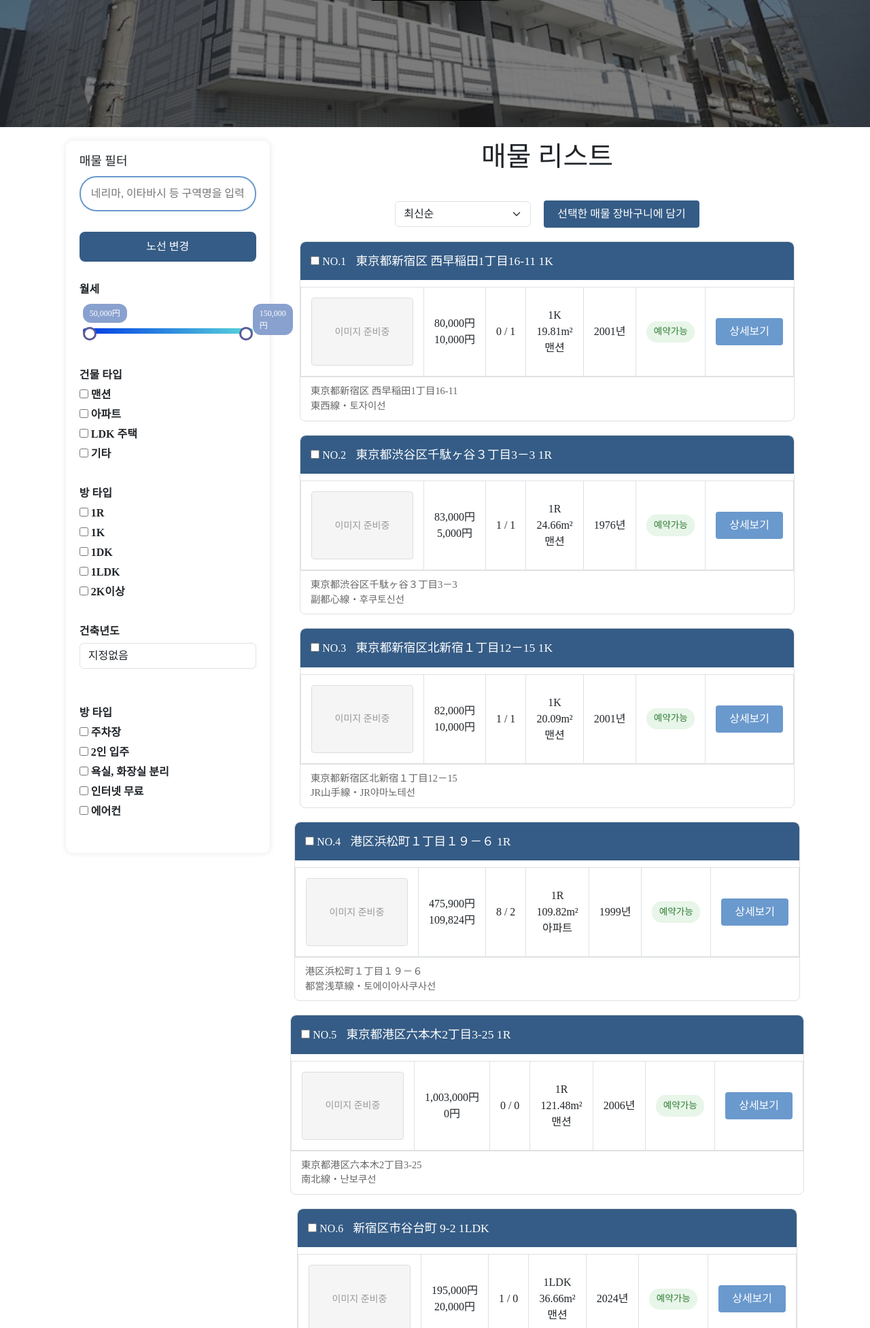
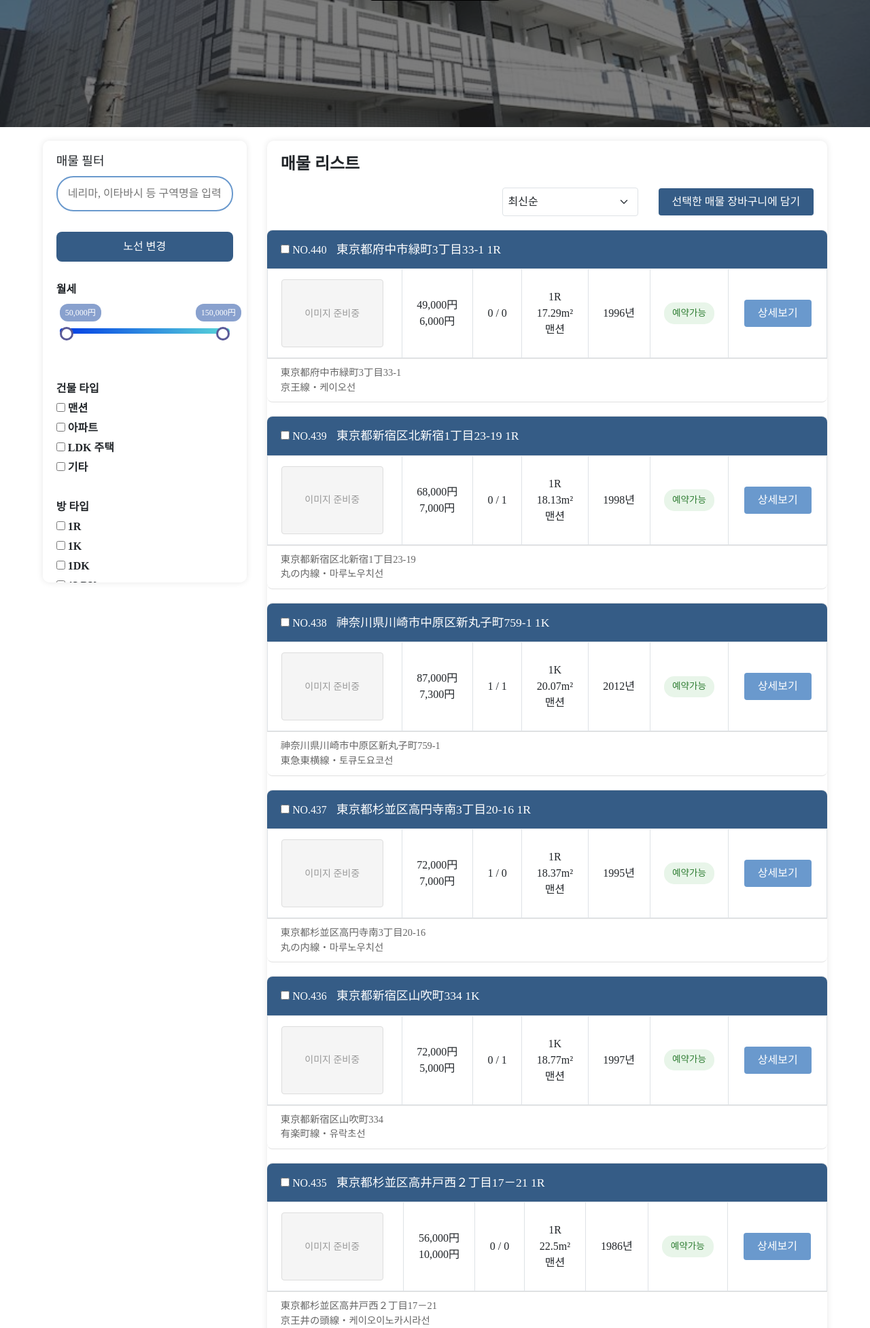
Before and after one commit to chelsea930730/V6Project, a Spring Boot app: page /property/list in a window 1280 px wide. Shown: the part 393-2347 px from the top of the page at 68% size. Run offline with Spring Boot 4, Linux system fonts and the light colour scheme; data comes from the database, SQL or seed files in the repository; some of the project's set-up classes (security, data sources, template engines, error pages and the like) are left out, and stand-ins take their place; some libraries are stand-ins or nearby versions.

Commit message:
정렬 필터 적용, 월세 슬라이더 변경, 매물 리스트 박스 설정, 매물 필터 전체가 보이지 않는 것 해결.
list.html, memul.css, memul.js 수정

```diff
--- a/src/main/resources/static/css/memul.css
+++ b/src/main/resources/static/css/memul.css
@@ -1,12 +1,13 @@
 /* 기본 스타일 */
+html, body {
+	overflow-x: hidden; /* ✅ 가로 스크롤바 제거 */
+}
 /* 전체 페이지 기본 설정 */
 body {
 	font-family: "Cafe24 Ssurround air OTF Light";
 	margin: 0;
 	padding: 0;
-
 }
-
 
 
 /* '//////////////////////////////////////////////////////////////////////////////////////////////////////////////*/
@@ -102,6 +103,8 @@
 }
 
 
+/* ////////////////////////////////////////////////*/
+
 /* 필터 컨테이너 */
 .filter-container {
 	display: flex;
@@ -112,20 +115,32 @@
 	position: relative;
 	min-height: calc(100vh - 70px);
 	justify-content: flex-start;
+	align-items: flex-start;
+	height: 100%;
 }
 
 /* 필터 박스 */
 .filter-box {
 	position: sticky;
-	top: 20px;
+	top: 100px;
 	width: 300px;
 	background: #fff;
 	padding: 20px;
 	border-radius: 10px;
 	box-shadow: 0 0 10px rgba(0, 0, 0, 0.1);
+	display: flex;
+	flex-direction: column;
 	font-family: 'Cafe24 Ssurround air OTF Light';
 	height: fit-content;
-	flex-shrink: 0;
+	/* ✅ 기존 height 속성 수정 */
+	max-height: calc(100vh - 150px); /* 화면 높이에 맞춰 최대 높이 제한 */
+	overflow-y: auto;
+	overflow-x: hidden;
+	direction: rtl;
+}
+
+.filter-box * {
+	direction: ltr; /* 내부 요소는 다시 왼쪽에서 오른쪽으로 */
 }
 
 .filter-box h2 {
@@ -155,6 +170,25 @@
 
 }
 
+
+/* 스크롤바 스타일 (왼쪽 배치) */
+.filter-box::-webkit-scrollbar {
+	width: 8px;
+}
+
+.filter-box::-webkit-scrollbar-track {
+	background: #f1f1f1;
+	border-radius: 4px;
+}
+
+.filter-box::-webkit-scrollbar-thumb {
+	background: #888;
+	border-radius: 4px;
+}
+
+.filter-box::-webkit-scrollbar-thumb:hover {
+	background: #555;
+}
 label {
 	font-weight: bold;
 	display: block;
@@ -222,14 +256,29 @@
 	/* 터치 & 마우스 클릭 가능 영역 확장 */
 	pointer-events: all;
 }
-.slider-value {
+.slider-value1 {
 	position: absolute;
 	background: rgb(137, 161, 206);
 	color: white;
-	padding: 5px 10px;
+	padding: 4px 8px;
 	border-radius: 12px;
 	font-size: 12px;
 	transform: translateY(-40px);
+}
+
+.slider-value2 {
+	position: absolute;
+	background: rgb(137, 161, 206);
+	color: white;
+	padding: 4px 8px;
+	border-radius: 12px;
+	font-size: 12px;
+	transform: translate(-50px, -40px);
+	right: 0;
+	white-space: nowrap;
+	min-width: fit-content;
+	display: inline-block;
+	text-align: center;
 }
 
 
@@ -239,30 +288,48 @@
 /* 매물 리스트 */
 .property-list {
 	flex: 1;
+	min-width: 800px;
+	width: 100%;
+	background: #fff;
+	padding: 0;
+	border-radius: 10px;
+	box-shadow: 0 0 10px rgba(0, 0, 0, 0.1);
 	display: flex;
 	flex-direction: column;
-	align-items: center; /* 가운데 정렬 */
-	justify-content: center; /* 중앙 정렬 */
-	min-height: 400px; /* 최소 높이 추가 */
+	min-height: calc(100vh - 140px);
+	height: 100%;
 }
 /* 매물 리스트 내부 h1 스타일 */
 .property-list h1 {
-	margin-top: 0;
-	margin-bottom: 20px;
+	margin: 20px 0;
+	font-size: 24px;
+	font-weight: bold;
+}
+
+/* 매물 리스트 제목과 정렬 옵션 컨테이너 */
+.property-list h1,
+.sort-options {
+	padding: 0 20px;
 }
 
 .property-item {
-	border: 1px solid #e0e0e0;
+	border-top: 1px solid #e0e0e0;
+	border-bottom: 1px solid #e0e0e0;
 	margin-bottom: 20px;
 	background-color: white;
-	border-radius: 8px; /* 둥글게 */
-	overflow: hidden;
+	border-radius: 8px;
+}
+
+
+/* 숨김 처리된 폼 */
+#cartForm {
+	display: none;
 }
 
 .property-header {
 	background-color: #355c86;;
 	color: white;
-	padding: 15px;
+	padding: 15px 20px;
 	font-size: 1.1em;
 	display: flex;
 	justify-content: space-between;
@@ -294,25 +361,42 @@
 
 /* 매물이 없을 경우*/
 empty-message{
-	padding: 20px;
-	text-align: center; /* 가운데 정렬 */
+	width: 100%;
+	padding: 40px 20px;
+	text-align: center;
+	background-color: #f8f9fa;
+	border: 1px solid #e0e0e0;
+	border-radius: 8px;
 	color: #666;
-	font-style: italic;
-	width: 100%;
-	background: #fff;
-	border-radius: 8px;
 	font-size: 18px;
 	font-weight: bold;
+	margin: 20px 0;
 	display: flex;
 	align-items: center;
 	justify-content: center;
-	min-height: 200px; /* 높이 추가 */
+	/*min-height: 150px;*/
+	min-height: calc(100vh - 300px);
+	box-shadow: 0 2px 4px rgba(0, 0, 0, 0.05);
 }
 
 /* 정렬 옵션 스타일 */
 .sort-options {
 	text-align: right;
-	margin: 20px;
+	/*margin: 20px;*/
+	display: flex;
+	justify-content: flex-end;
+	align-items: center;
+	margin-bottom: 20px;
+	gap: 15px;
+}
+
+/* 정렬 셀렉트 박스 */
+.sort-options select {
+	width: 200px;
+	padding: 8px;
+	border: 1px solid #dee2e6;
+	border-radius: 4px;
+	font-family: "Cafe24 Ssurround air OTF Light";
 }
 
 /* 체크박스 영역 스타일 */
@@ -535,11 +619,10 @@
 .property-info-table {
 	width: 100%;
 	border-collapse: collapse;
-	margin-top: 10px;
 }
 
 .property-info-table th {
-	background-color: #6a99cd;
+	background-color: #f8f6f6;
 	padding: 10px;
 	text-align: center;
 	border: 1px solid #dee2e6;
@@ -547,14 +630,14 @@
 }
 
 .property-info-table td {
-	padding: 15px;
+	padding: 15px 20px;
 	text-align: center;
 	border: 1px solid #dee2e6;
 }
 
 /* 주소 정보 스타일 */
 .address-info {
-	padding: 10px 15px;
+	padding: 10px 20px;
 	color: #666;
 	font-size: 0.9em;
 	border-top: 1px solid #e0e0e0;
@@ -584,6 +667,7 @@
 	display: inline-block;
 	text-decoration: none;
 	font-family: "Cafe24 Ssurround air OTF Light";
+	white-space: nowrap;
 }
 
 .add-cart-button:hover {
--- a/src/main/resources/static/js/memul.js
+++ b/src/main/resources/static/js/memul.js
@@ -49,6 +49,8 @@
 	'品川区': '시나가와',
 	'大田区': '오타'
 };
+
+
 
 // 페이지 로드 시 초기화
 document.addEventListener("DOMContentLoaded", function() {
@@ -121,7 +123,28 @@
 		filterProperties();
 	});
 
-	// 체크박스 이벤트
+	// 건물 타입 체크박스 이벤트
+	document.querySelectorAll('input[name="type"]').forEach(checkbox => {
+		checkbox.addEventListener('change', function() {
+			filterProperties();
+		});
+	});
+
+	// 방 타입 체크박스 이벤트
+	document.querySelectorAll('input[name="room"]').forEach(checkbox => {
+		checkbox.addEventListener('change', function() {
+			filterProperties();
+		});
+	});
+
+	// 상세조건 체크박스 이벤트
+	document.querySelectorAll('input[name="detail"]').forEach(checkbox => {
+		checkbox.addEventListener('change', function() {
+			filterProperties();
+		});
+	});
+
+	// 매물 선택 체크박스 이벤트 (장바구니용)
 	document.querySelectorAll('.property-item input[type="checkbox"]').forEach(checkbox => {
 		checkbox.addEventListener('change', function(event) {
 			event.stopPropagation(); // 이벤트 버블링 방지
@@ -135,6 +158,14 @@
 	const searchInput = document.getElementById('searchInput');
 	if (searchInput) {
 		searchInput.addEventListener('input', debounce(filterProperties, 300));
+	}
+
+	// 정렬 옵션 이벤트 리스너 추가
+	const sortSelect = document.querySelector('.sort-options select');
+	if (sortSelect) {
+		sortSelect.addEventListener('change', function() {
+			sortProperties(this.value);
+		});
 	}
 }
 
@@ -227,6 +258,7 @@
 function filterProperties() {
 	let keyword = document.getElementById('searchInput')?.value || '';
 	const savedKeyword = keyword;
+	const currentSortValue = document.querySelector('.sort-options')?.value || 'newest';
 
 	// 한글 구 이름을 일본어로 변환
 	const koreanToJapanese = {};
@@ -266,6 +298,16 @@
 		.then(data => {
 			updatePropertyList(data);
 			updateFilterMessage();
+			currentProperties = data;
+
+			// 필터링 결과에 현재 정렬 상태 적용
+			if (currentSortValue && currentProperties.length > 0) {
+				sortProperties(currentSortValue);
+			} else {
+				updatePropertyList(currentProperties);
+			}
+
+			updateFilterMessage();
 
 			// 검색어 유지
 			const searchInput = document.getElementById('searchInput');
@@ -283,6 +325,22 @@
 // 매물 목록 업데이트
 function updatePropertyList(properties) {
 	const propertyList = document.querySelector('.property-list');
+	const currentSortValue = document.querySelector('.sort-options select')?.value || 'newest';
+
+	// properties가 비어있지 않다면 현재 정렬 상태에 따라 정렬
+	if (properties && properties.length > 0) {
+		switch (currentSortValue) {
+			case 'price-low':
+				properties.sort((a, b) => a.monthlyPrice - b.monthlyPrice);
+				break;
+			case 'price-high':
+				properties.sort((a, b) => b.monthlyPrice - a.monthlyPrice);
+				break;
+			case 'newest':
+				properties.sort((a, b) => b.propertyId - a.propertyId);
+				break;
+		}
+	}
 
 	if (!properties || properties.length === 0) {
 		propertyList.innerHTML = `
@@ -290,9 +348,9 @@
             <!-- 정렬 옵션 -->
             <div class="sort-options">
                 <select class="form-select" style="width: 200px; display: inline-block;">
-                    <option value="newest">최신순</option>
-                    <option value="price-low">가격 낮은순</option>
-                    <option value="price-high">가격 높은순</option>
+                    <option value="newest" ${currentSortValue === 'newest' ? 'selected' : ''}>최신순</option>
+                    <option value="price-low" ${currentSortValue === 'price-low' ? 'selected' : ''}>가격 낮은순</option>
+                    <option value="price-high" ${currentSortValue === 'price-high' ? 'selected' : ''}>가격 높은순</option>
                 </select>
                 <!-- 장바구니 버튼 -->
                 <button onclick="addSelectedToCart()" class="add-cart-button" style="margin-left: 15px;">
@@ -310,9 +368,9 @@
         <!-- 정렬 옵션 -->
         <div class="sort-options">
             <select class="form-select" style="width: 200px; display: inline-block;">
-                <option value="newest">최신순</option>
-                <option value="price-low">가격 낮은순</option>
-                <option value="price-high">가격 높은순</option>
+                <option value="newest" ${currentSortValue === 'newest' ? 'selected' : ''}>최신순</option>
+                <option value="price-low" ${currentSortValue === 'price-low' ? 'selected' : ''}>가격 낮은순</option>
+                <option value="price-high" ${currentSortValue === 'price-high' ? 'selected' : ''}>가격 높은순</option>
             </select>
             <!-- 장바구니 버튼 -->
             <button onclick="addSelectedToCart()" class="add-cart-button" style="margin-left: 15px;">
@@ -322,6 +380,7 @@
         <!-- 폼 -->
         <form id="cartForm" action="/cart/add" method="post" style="display: none;"></form>
     `;
+
 
 	html += properties.map(property => `
         <div class="property-item">
@@ -368,6 +427,14 @@
     `).join('');
 
 	propertyList.innerHTML = html;
+
+	// 정렬 이벤트 리스너 다시 설정
+	const sortSelect = document.querySelector('.sort-options select');
+	if (sortSelect) {
+		sortSelect.addEventListener('change', function() {
+			sortProperties(this.value);
+		});
+	}
 }
 
 // 디바운스 함수
@@ -377,6 +444,29 @@
 		clearTimeout(timeout);
 		timeout = setTimeout(() => func.apply(this, args), wait);
 	};
+}
+
+// 매물 정렬 함수
+function sortProperties(sortType) {
+	if (!currentProperties || currentProperties.length === 0) return;
+
+	const sortedProperties = [...currentProperties];
+
+	switch (sortType) {
+		case 'newest':
+			// propertyId가 높을수록 최신 매물이라고 가정
+			sortedProperties.sort((a, b) => b.propertyId - a.propertyId);
+			break;
+		case 'price-low':
+			sortedProperties.sort((a, b) => a.monthlyPrice - b.monthlyPrice);
+			break;
+		case 'price-high':
+			sortedProperties.sort((a, b) => b.monthlyPrice - a.monthlyPrice);
+			break;
+	}
+	// 정렬된 결과를 currentProperties에 저장
+	currentProperties = sortedProperties;
+	updatePropertyList(sortedProperties);
 }
 
 
--- a/src/main/resources/templates/property/list.html
+++ b/src/main/resources/templates/property/list.html
@@ -57,11 +57,11 @@
             <div class="range-bar"></div>
             <div class="slider">
 
-                <input type="range" id="minPrice" min="50000" max="150000" step="1000" value="50000">
-                <input type="range" id="maxPrice" min="50000" max="150000" step="1000" value="150000">
+                <input type="range" id="minPrice" min="50000" max="100000" step="1000" value="50000">
+                <input type="range" id="maxPrice" min="11000" max="150000" step="1000" value="150000">
             </div>
-            <span id="minValue" class="slider-value" style="left: 0%;">50,000</span>
-            <span id="maxValue" class="slider-value" style="left: 100%;">150,000</span>
+            <span id="minValue" class="slider-value1" style="left: 0%;">50,000</span>
+            <span id="maxValue" class="slider-value2" style="left: 100%;">150,000</span>
         </div>
 
 
@@ -108,7 +108,7 @@
 
         <!-- 상세조건 -->
         <div class="detail-type">
-            <label>방 타입</label>
+            <label>상세 조건</label>
             <label><input type="checkbox" name="detail" value="주차장"> 주차장</label>
             <label><input type="checkbox" name="detail" value="2인 입주"> 2인 입주</label>
             <label><input type="checkbox" name="detail" value="욕실, 화장실"> 욕실, 화장실 분리</label>
```
